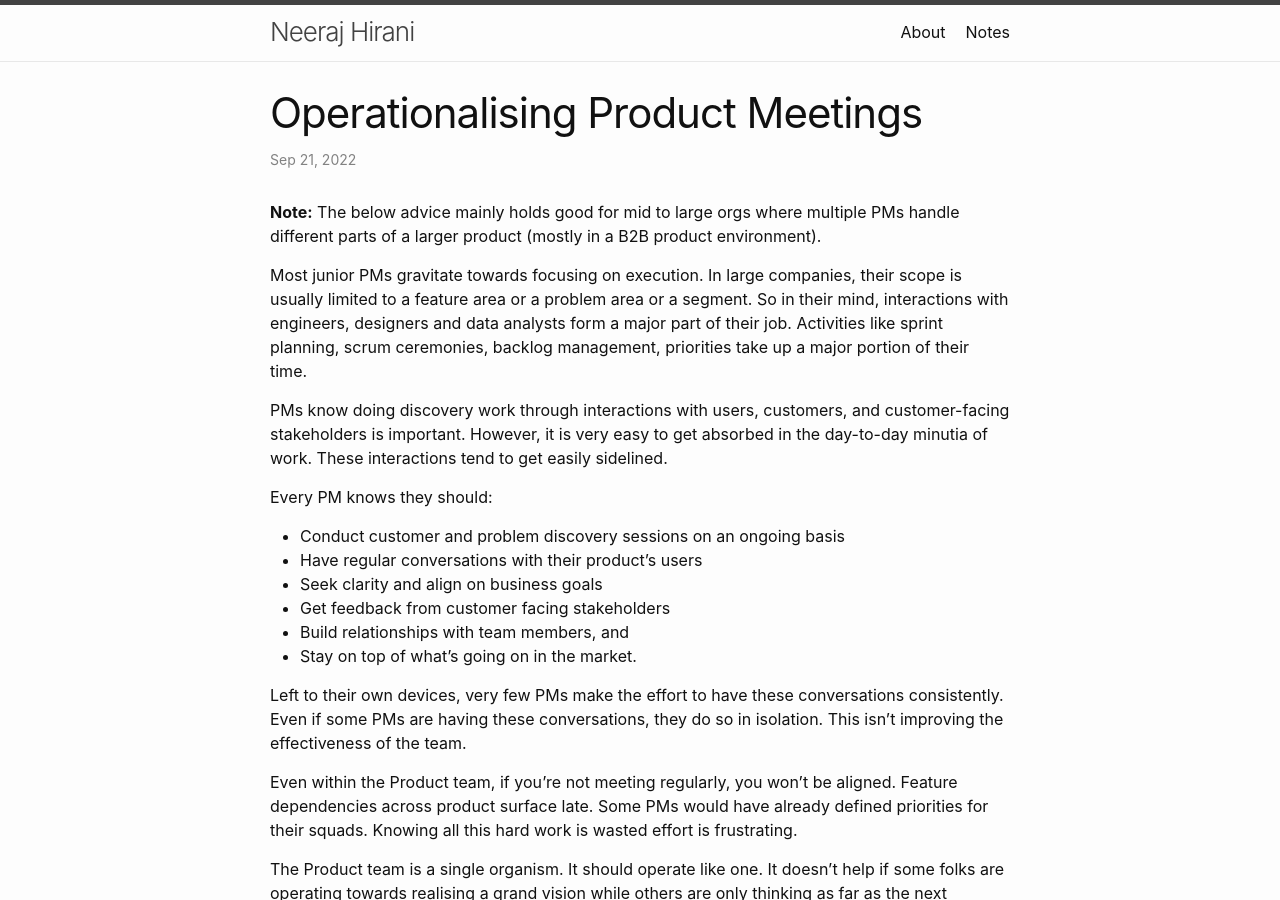
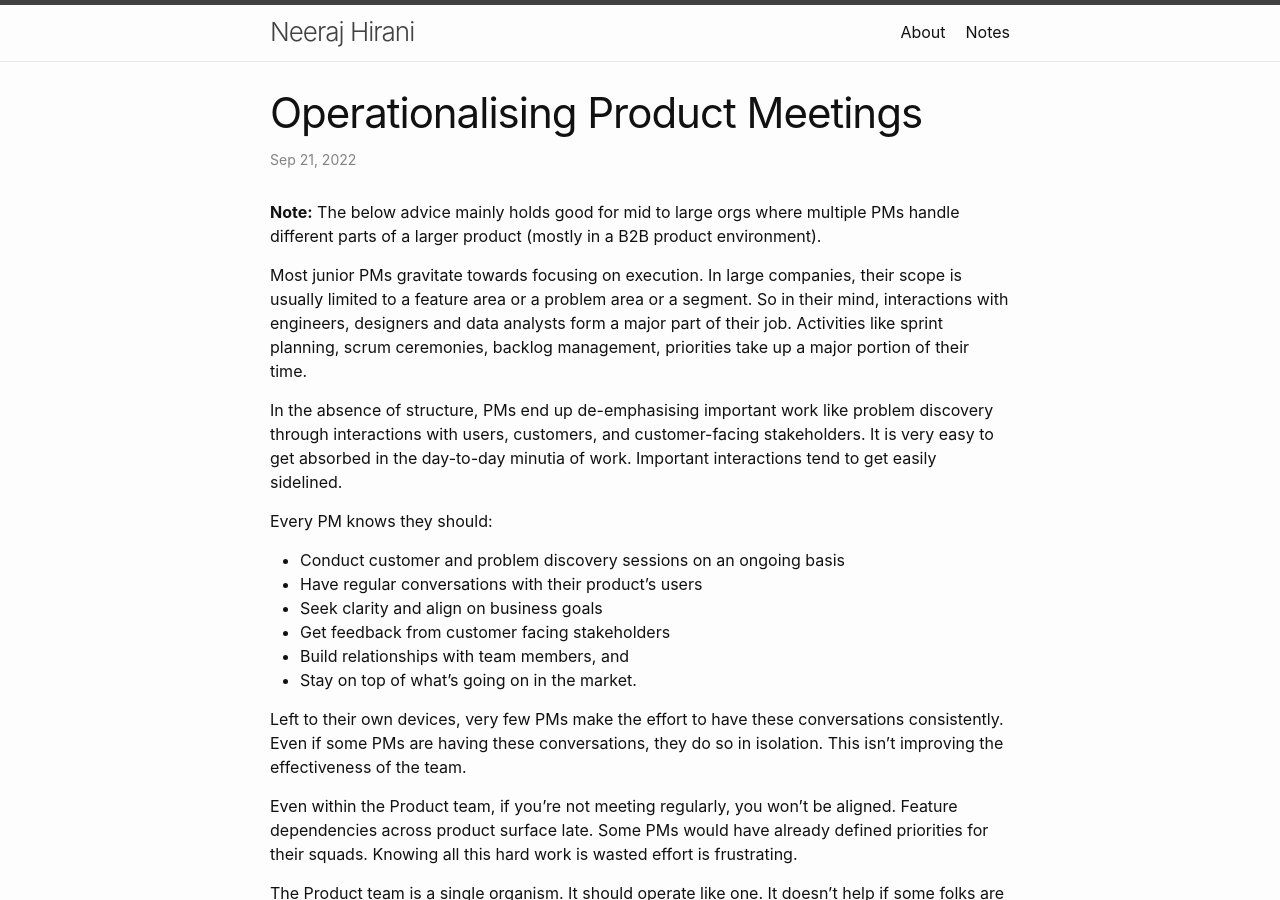
Before and after one commit to neerajhirani/neerajhirani.github.io, a Jekyll site: the page built from _posts/2022-09-21-operationalising-meetings.markdown, in a window 1280 px wide and 900 px high. Built offline with Jekyll 4.4.1, drawn with Linux system fonts in a browser that asks for light colours.

Commit message:
Update 2022-09-21-operationalising-meetings.markdown

```diff
--- a/_posts/2022-09-21-operationalising-meetings.markdown
+++ b/_posts/2022-09-21-operationalising-meetings.markdown
@@ -8,7 +8,7 @@ date: 2022-09-21 19:20:32 +0530
 
 Most junior PMs gravitate towards focusing on execution. In large companies, their scope is usually limited to a feature area or a problem area or a segment. So in their mind, interactions with engineers, designers and data analysts form a major part of their job. Activities like sprint planning, scrum ceremonies, backlog management, priorities take up a major portion of their time.
 
-PMs know doing discovery work through interactions with users, customers, and customer-facing stakeholders is important. However, it is very easy to get absorbed in the day-to-day minutia of work. These interactions tend to get easily sidelined.
+In the absence of structure, PMs end up de-emphasising important work like problem discovery through interactions with users, customers, and customer-facing stakeholders. It is very easy to get absorbed in the day-to-day minutia of work. Important interactions tend to get easily sidelined.
 
 Every PM knows they should:
 - Conduct customer and problem discovery sessions on an ongoing basis
```
